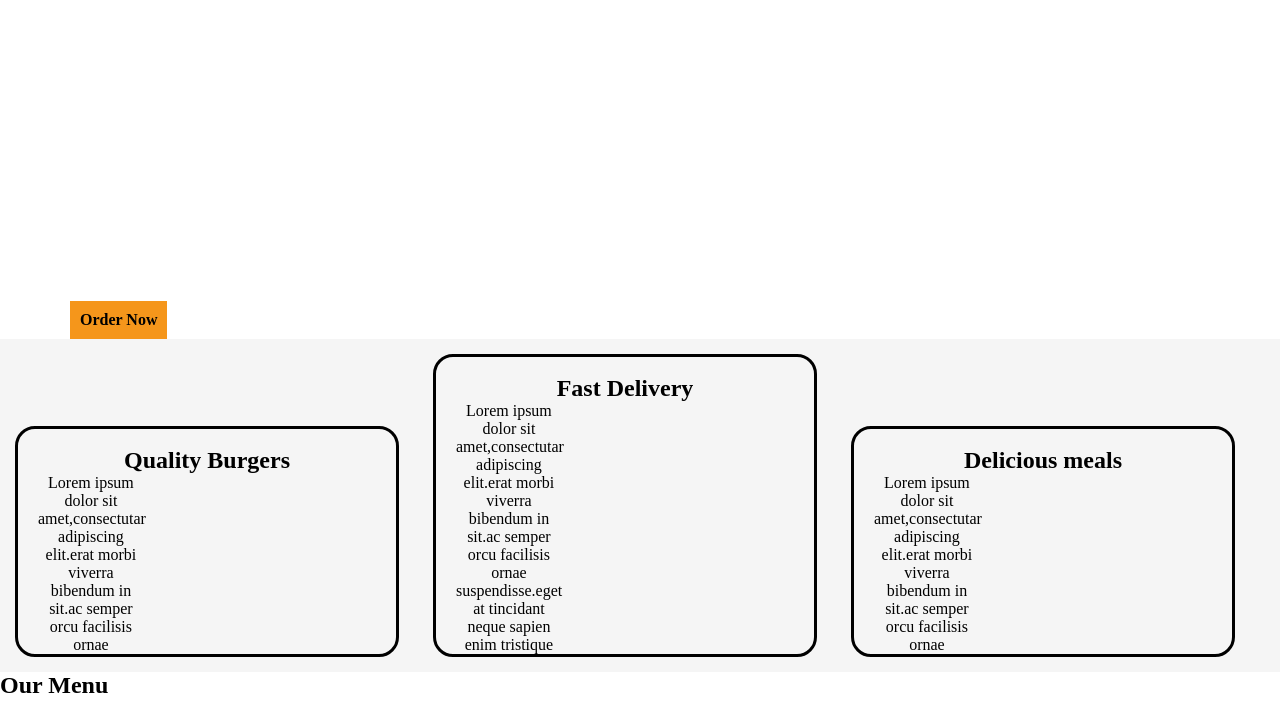
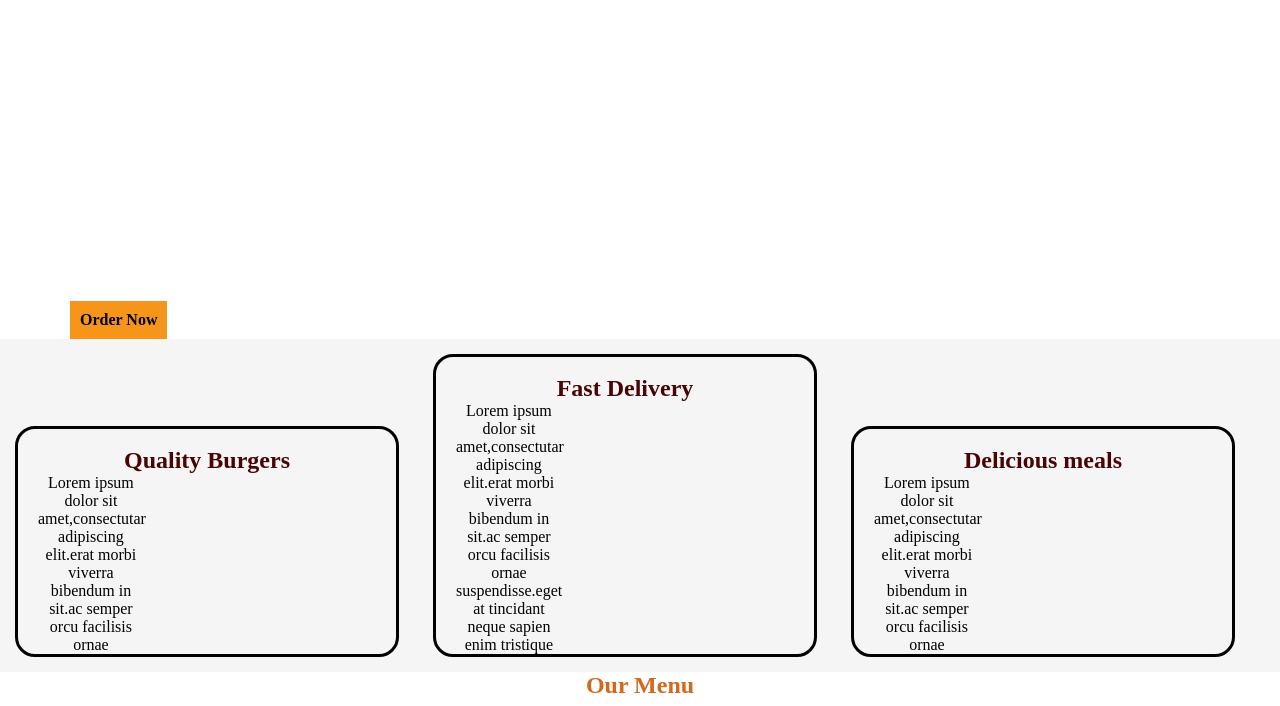
Before and after one commit to cheeks-cloud/first_ip, a plain HTML site: page index.html in a window 1280 px wide. Shown: the part 267-973 px from the top of the page. Drawn offline with Linux system fonts and the light colour scheme.

Commit message:
styling the classes

```diff
--- a/style.css
+++ b/style.css
@@ -63,7 +63,7 @@ nav{
     border-radius: 20px;
     padding-left: 48px;
 }
-/*.fiesta,h2{
+.fiesta,h2{
     color:rgb(78, 0, 0) ;
 }
 .fiesta,p{
@@ -88,7 +88,7 @@ nav{
 .down{
     background-color: whitesmoke;
 }
-#best{
+/*#best{
     font-weight: bolder;
     font-size: x-larger;
     color: black;
```
